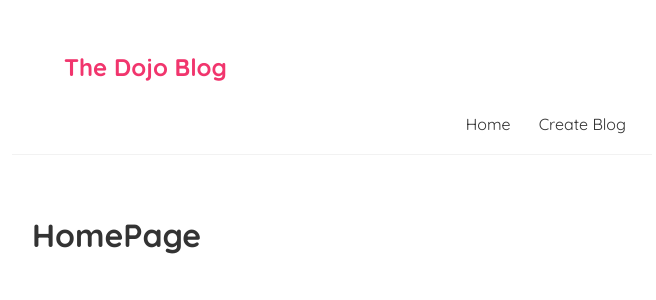
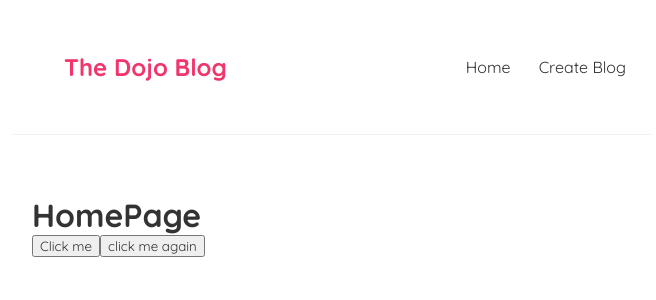
Before and after one commit to esperanzer/learnreact, a React (Create React App) app: page / in a window 1280 px wide. Shown: the top 300 px of the page, without its empty margins (308-964 px from the left). Built offline with nearby package versions, Linux system fonts and the light colour scheme.

Commit message:
button events

```diff
--- a/src/Home.js
+++ b/src/Home.js
@@ -1,7 +1,19 @@
+
+
 const Home = () => {
+    const handleClick=() =>{
+        console.log('hello, esperanza');
+    }
+
+    const handleClickAgain = (fruit) => {
+        console.log('hello ' +  fruit);
+
+    }
     return (
         <div className="home">
             <h1>HomePage </h1>
+            <button onClick={handleClick}> Click me</button>
+            <button onClick={() => handleClickAgain('mango')}>click me again</button>
 
         </div>
       );
--- a/src/index.css
+++ b/src/index.css
@@ -8,7 +8,7 @@
 }
 .navbar {
   padding: 20px;
-  display: grid;
+  display: flex;
   align-items: center;
   max-width: 600px;
   margin: 0 auto;
```
